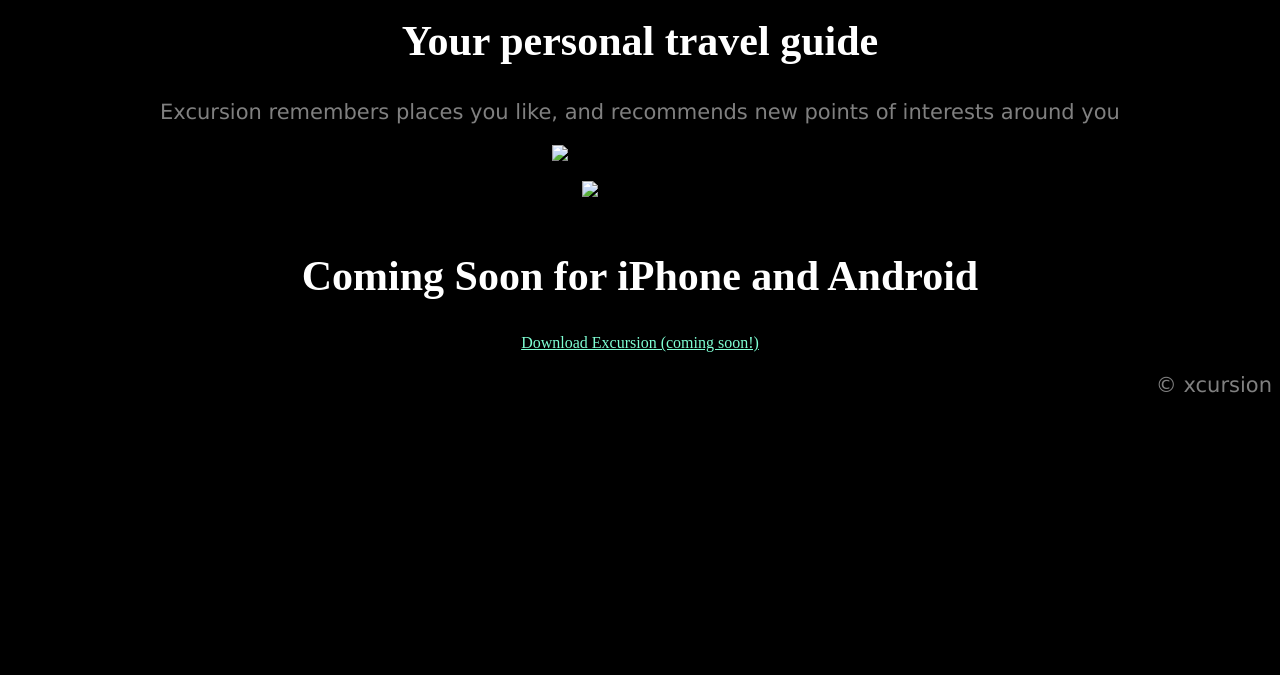
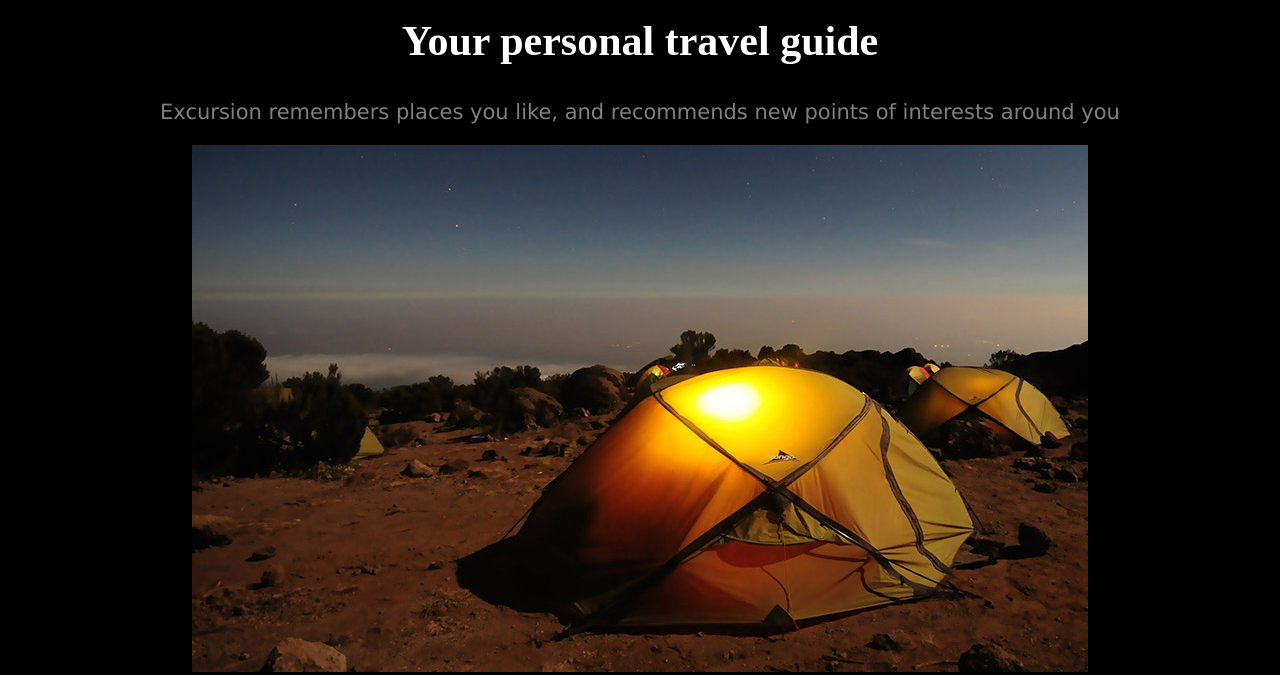
Before and after one commit to rrannikk/excursion, a plain HTML site: page index.html in a window 1280 px wide. Shown: the part 351-1026 px from the top of the page. Before the commit the page ends 800 px from the top, so only its background shows below. Drawn offline with Linux system fonts and the light colour scheme; the site is published under a folder, as on GitHub Pages, so addresses that start at the root find nothing.

Commit message:
changed all back

```diff
--- a/index.html
+++ b/index.html
@@ -17,18 +17,18 @@
 
 
 <div class="video">
-    <video src="/resources/video/excursion.MP4" autoplay loop ></video>
+    <video src="./resources/Video/excursion.MP4" autoplay loop ></video>
 </div>
 
 <h2>Your personal travel guide</h2>
 <p>Excursion remembers places you like, and recommends new points of interests around you</p>
 
   <div class="image">
-   <img src="/resources/images/camp.jpg" alt="yellow tent in wilderness">
+   <img src="./resources/Images/camp.jpg" alt="yellow tent in wilderness">
   </div>
   <br>
 <div class="phone">
-<img src="/resources/images/phone.png" alt="image of phone" />
+<img src="./resources/Images/phone.png" alt="image of phone" />
 </div>
 <br>
 <h2>Coming Soon for iPhone and Android</h2>
```
